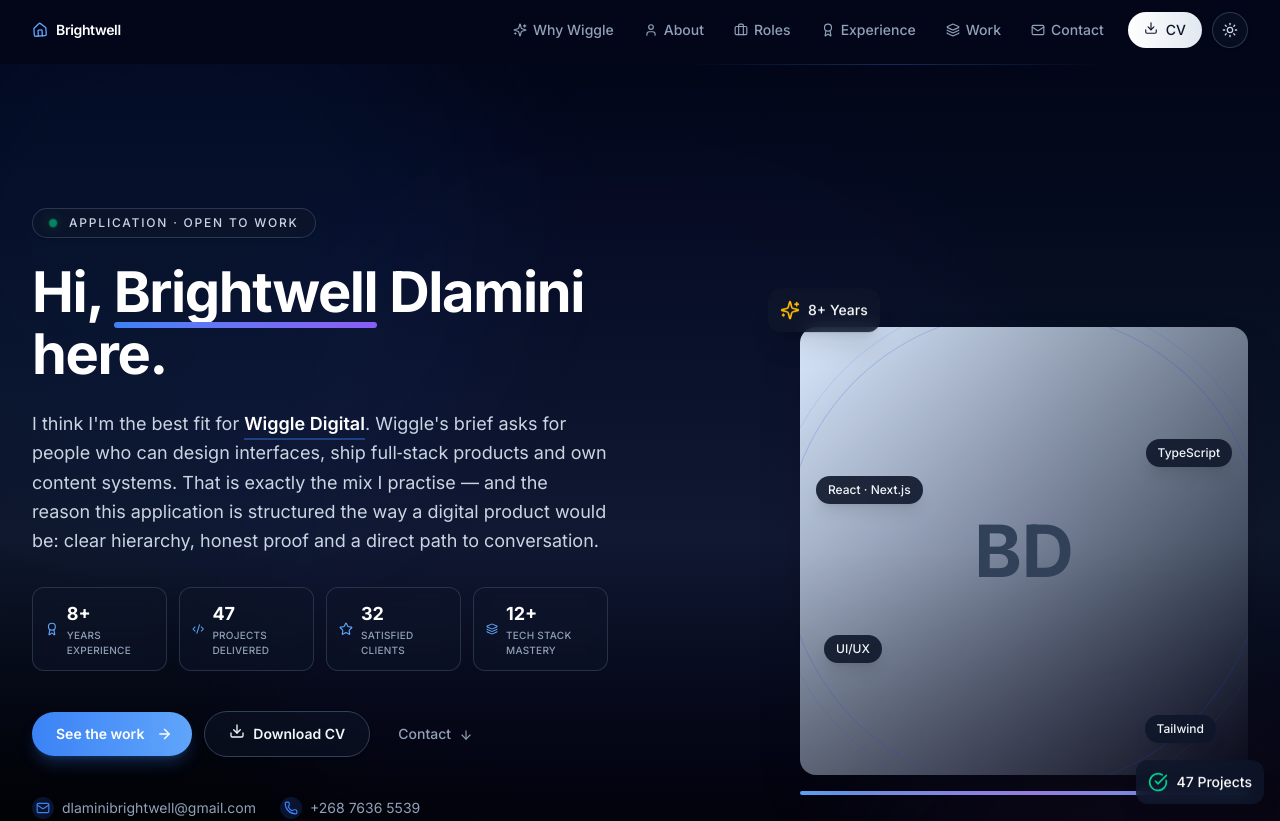
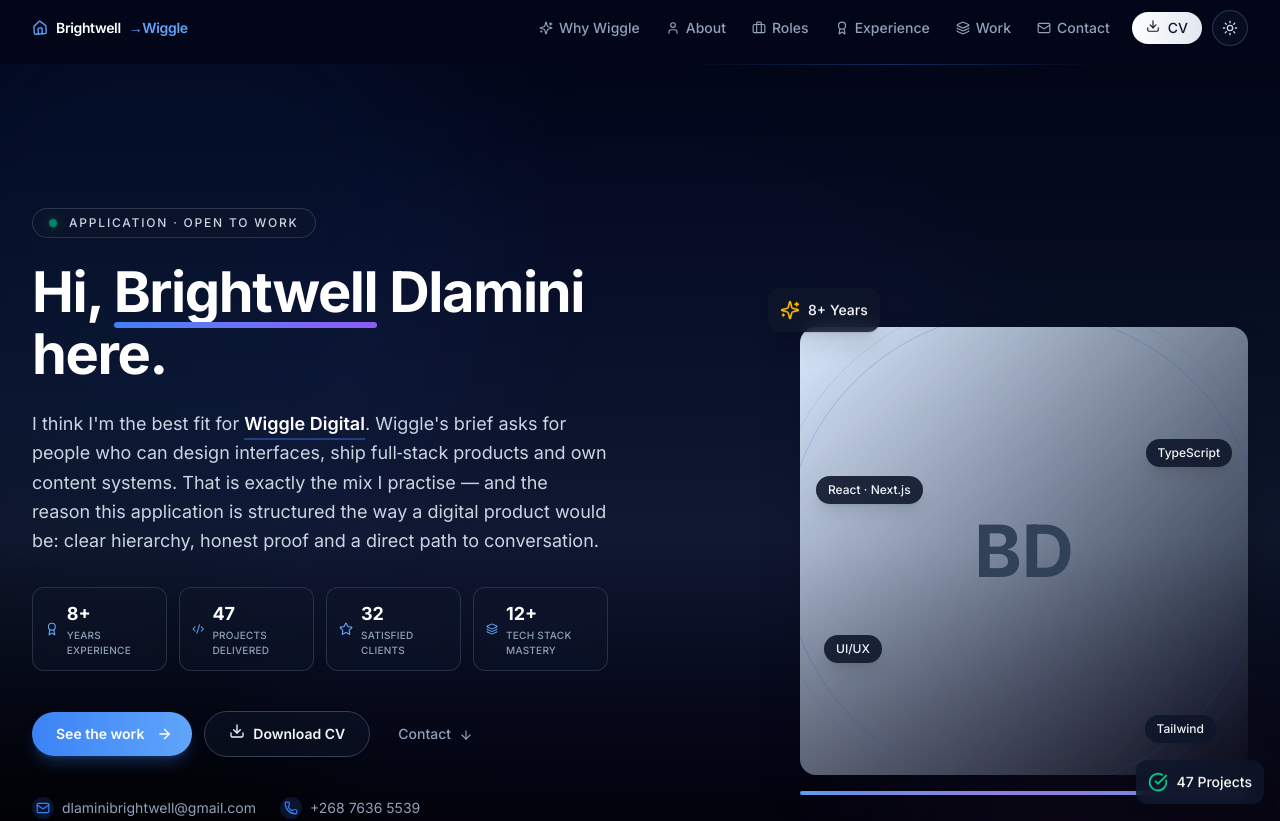
Before and after one commit to Brightwell-Dlamini/my-portfolio, a Next.js app: page / in a window 1280 px wide. Shown: the top 821 px of the page. Built offline with nearby package versions, Linux system fonts and the light colour scheme.

Commit message:
Refactor Navbar component styles for improved layout
Adjusted padding and margin for Navbar components for better spacing and alignment.

```diff
--- a/src/components/Navbar.tsx
+++ b/src/components/Navbar.tsx
@@ -177,7 +177,7 @@
           WebkitBackdropFilter: scrolled ? 'blur(12px)' : 'none',
         }}
       >
-        <div className="mx-auto flex max-w-7xl items-center justify-between px-4 py-3 sm:px-6 lg:px-8">
+        <div className="mx-auto flex max-w-7xl items-center justify-between px-4 py-2.5 sm:px-6 lg:px-8">
           {/* Logo with animated glow */}
           <motion.a
             href="#"
@@ -204,7 +204,9 @@
                 className="absolute -bottom-0.5 left-0 h-0.5 w-0 bg-gradient-to-r from-brand-500 to-accent-500 transition-all duration-300 group-hover:w-full"
               />
             </span>
-
+            <span className="text-brand-600 transition-colors group-hover:text-accent-500 dark:text-brand-400 dark:group-hover:text-accent-400">
+              →Wiggle
+            </span>
             <motion.span
               className="absolute -inset-1 rounded-full bg-brand-500/0 blur-xl transition-all duration-500 group-hover:bg-brand-500/10 dark:group-hover:bg-brand-400/10"
             />
@@ -225,7 +227,7 @@
                   whileHover="hover"
                   whileTap="tap"
                   className={cn(
-                    "relative rounded-full px-3.5 py-2 text-sm font-medium transition-all duration-200",
+                    "relative rounded-full px-3 py-1.5 text-sm font-medium transition-all duration-200",
                     isActive
                       ? "text-brand-600 dark:text-brand-400"
                       : "text-slate-600 hover:text-slate-900 dark:text-slate-400 dark:hover:text-white"
@@ -263,7 +265,7 @@
             {/* CV Download Button with shine effect */}
             <motion.a
               href="/resume"
-              className="group relative ml-2 inline-flex items-center gap-2 overflow-hidden rounded-full bg-gradient-to-r from-slate-900 to-slate-800 px-4 py-2 text-sm font-medium text-white shadow-lg shadow-slate-900/20 transition-all hover:shadow-xl hover:shadow-slate-900/30 dark:from-white dark:to-slate-200 dark:text-slate-900 dark:shadow-none dark:hover:shadow-brand-400/20"
+              className="group relative ml-2 inline-flex items-center gap-2 overflow-hidden rounded-full bg-gradient-to-r from-slate-900 to-slate-800 px-3.5 py-1.5 text-sm font-medium text-white shadow-lg shadow-slate-900/20 transition-all hover:shadow-xl hover:shadow-slate-900/30 dark:from-white dark:to-slate-200 dark:text-slate-900 dark:shadow-none dark:hover:shadow-brand-400/20"
               whileHover={{ scale: 1.03 }}
               whileTap={{ scale: 0.97 }}
             >
@@ -395,7 +397,7 @@
       </motion.header>
 
       {/* Spacer to prevent content from hiding under fixed header */}
-      <div className="h-16" />
+      <div className="h-14 lg:h-16" />
     </>
   );
 }
```
